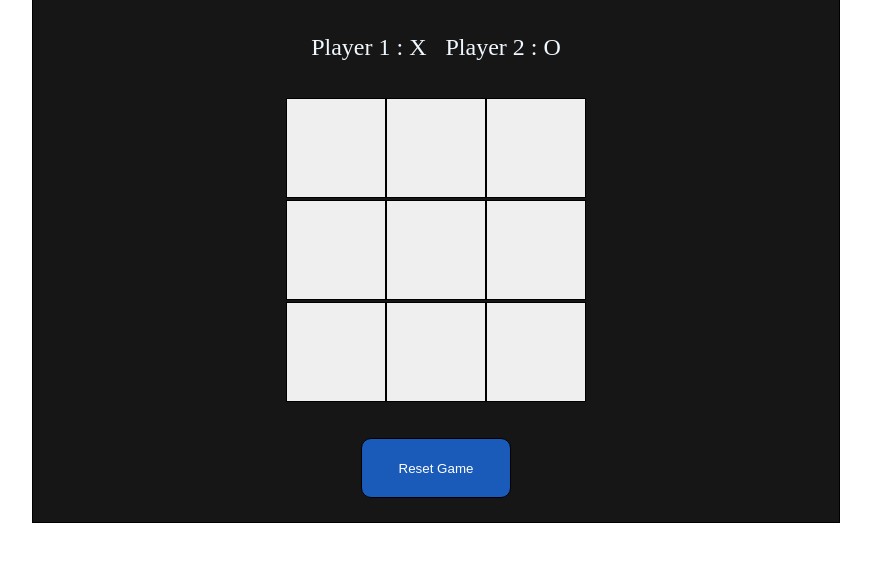
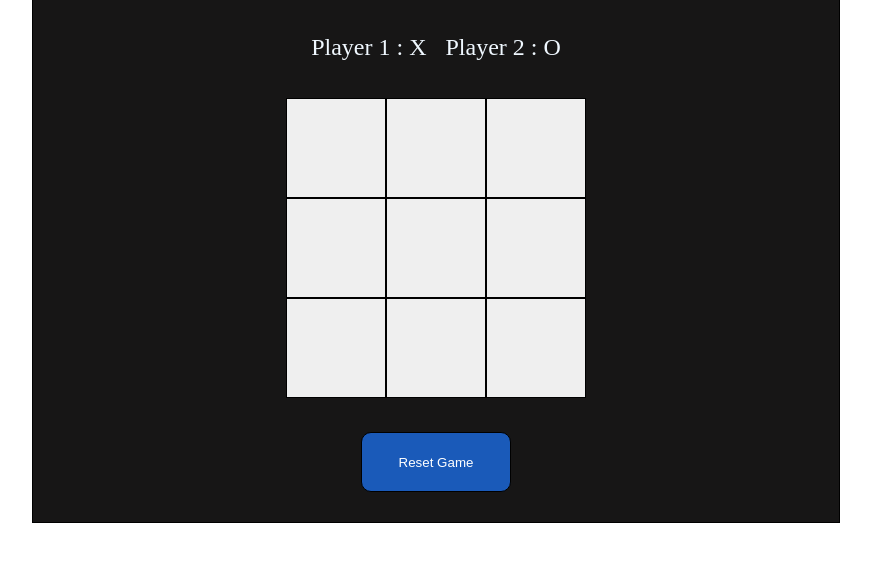
Before and after one commit to kisanggg/TicTacToe, a plain HTML site: page tictactoe.html in a window 1280 px wide. Shown: the part 73-634 px from the top of the page, without its empty margins (266-1137 px from the left). Drawn offline with Linux system fonts and the light colour scheme.

Commit message:
htmlchange commit

```diff
--- a/tictactoe.html
+++ b/tictactoe.html
@@ -12,28 +12,26 @@
         <h1>Tic-Tac-Toe</h1>
         <div class="players">
             <div class="player1">Player 1 : X</div>
-            <div class="player2">Player 2 :     O</div>
+            <div class="player2">Player 2 : O</div>
         </div>
-        <div class="boardContainer">
-            <div class="row1">
-            <button class="btn1" data-cell-index="1"></button>
-            <button class="btn2" data-cell-index="2"></button>
-            <button class="btn3" data-cell-index="3"></button>
-            </div>
-            <div class="row2">
-            <button class="btn4" data-cell-index="4"></button>
-            <button class="btn5" data-cell-index="5"></button>
-            <button class="btn6" data-cell-index="6"></button>
-            </div>
-            <div class="row3">
-            <button class="btn7" data-cell-index="7"></button>
-            <button class="btn8" data-cell-index="8"></button>
-            <button class="btn9" data-cell-index="9"></button>
-            </div>
+        <div class="boardContainer" style="margin-top: 20px;">
+            <button id="00"></button>
+            <button id="01"></button>
+            <button id="02"></button>
+            <button id="03"></button>
+            <button id="04"></button>
+            <button id="05"></button>
+            <button id="06"></button>
+            <button id="07"></button>
+            <button id="08"></button>
+
         </div>
         <div class="reset">
             <button type="button" class="btn">Reset Game</button>
         </div>
     </div>
+    <script>
+        let buttons=document.querySelectorAll(".boardContainer button");
+    </script>
 </body>
 </html>
```
